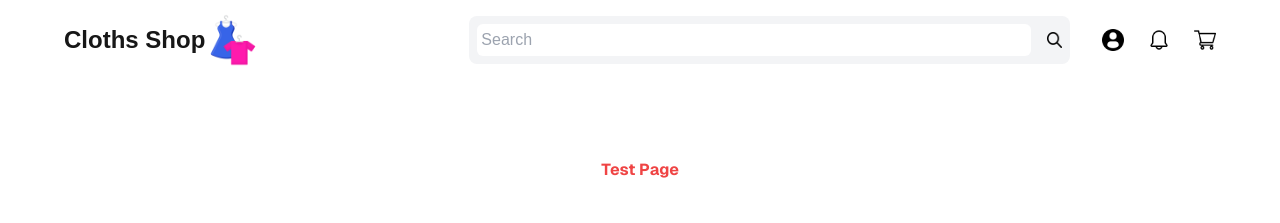
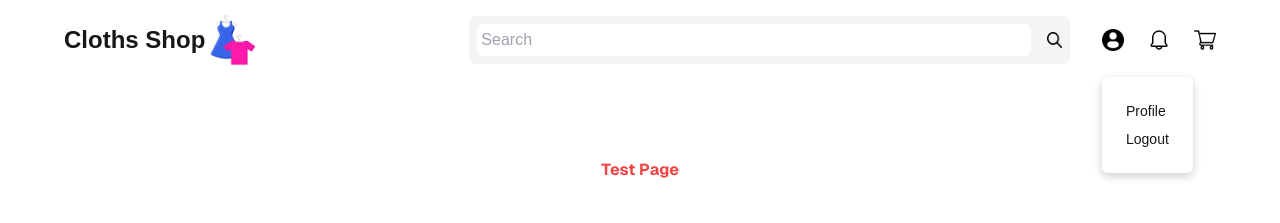
Before and after one commit to deimosdev343/clothes-shop, a Next.js app: page / in a window 1280 px wide. Both pictures are taken after a click on the picture 1113 px from the left and 40 px from the top of the page. Shown: the top 223 px of the page. Built offline with nearby package versions, Linux system fonts and the light colour scheme.

Commit message:
navbar func

```diff
--- a/src/components/NavIcons.tsx
+++ b/src/components/NavIcons.tsx
@@ -4,6 +4,8 @@ import React, { useState } from 'react'
 import BellIcon from '../assets/bell.png';
 import ProfileIcon from '../assets/profile-user.png';
 import CartIcon from '../assets/shopping-cart.png';
+import Link from 'next/link';
+import { useRouter } from 'next/navigation';
 
 
 
@@ -11,14 +13,30 @@ const NavIcons = () => {
   const [isProfileOpen, setIsProfileOpen] = useState(false);
   const [isCartOpen, setIsCartOpen] = useState(false);
 
-  return <div className='flex items-center gap-4 xl:gap-6'>
+  const router = useRouter();
+
+  // TEMP bullshit
+  const isLoggedIn = false;
+
+  const handleProfile = () => {
+    if(isLoggedIn) {
+      router.push('/login');
+    }
+    setIsProfileOpen(prev => !prev);
+  }
+  return <div className='flex items-center gap-4 xl:gap-6 relative'>
       <Image
         src={ProfileIcon}
         alt=""
         width={22}
         height={22}
         className='cursor-pointer'
+        onClick={handleProfile}
       />
+      {isProfileOpen && <div className='absolute p-6 rounded-md top-12 left-0 text-sm shadow-[0_3px_10px_rgb(0,0,0,0.2)] z-20'>
+        <Link href="/">Profile</Link>
+        <div className='mt-2 cursor-pointer'>Logout</div>
+      </div>}
       <Image
         src={BellIcon}
         alt=""
```
